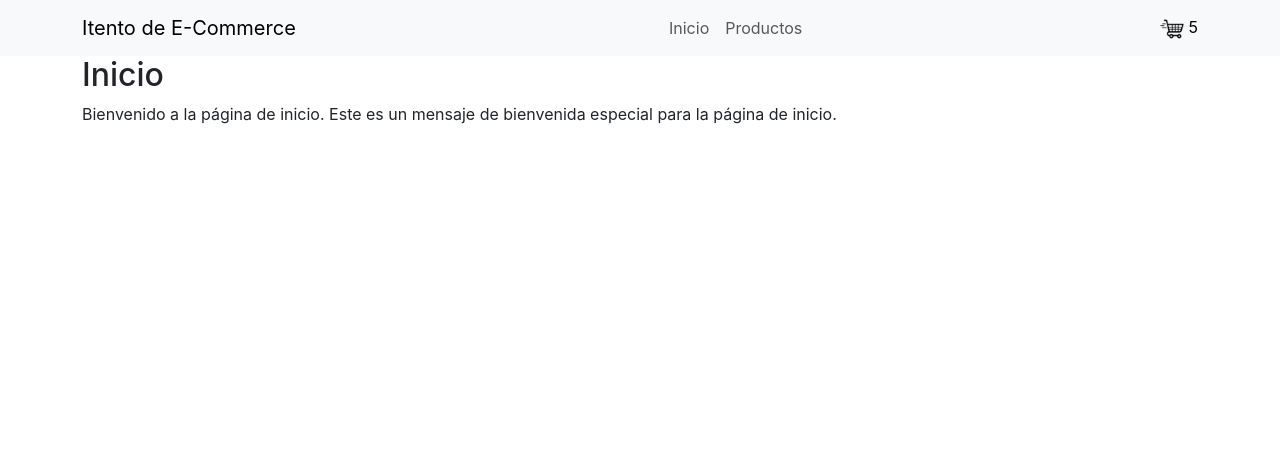
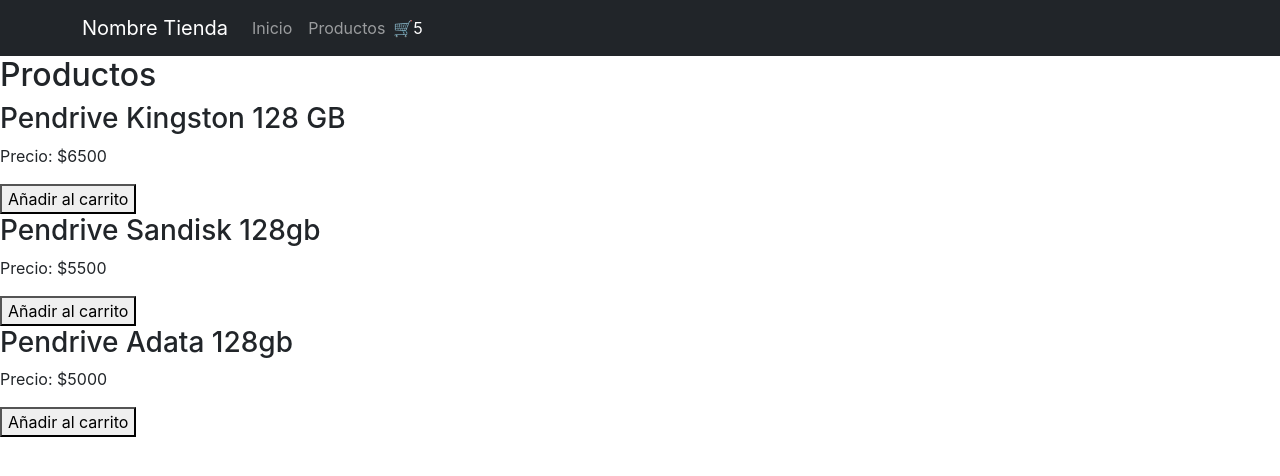
Before and after one commit to DiegoGilardoni11/CoderHouseReact, a React (Create React App) app: page /productos in a window 1280 px wide. Shown: the top 476 px of the page. Built offline with nearby package versions, Linux system fonts and the light colour scheme.

Commit message:
segunda Pre-Entrega

```diff
--- a/package.json
+++ b/package.json
@@ -12,7 +12,7 @@
     "react-bootstrap": "^2.9.1",
     "react-dom": "^18.2.0",
     "react-icons": "^4.11.0",
-    "react-router-dom": "^6.18.0",
+    "react-router-dom": "^6.19.0",
     "react-scripts": "5.0.1",
     "web-vitals": "^2.1.4"
   },
--- a/src/App.js
+++ b/src/App.js
@@ -1,24 +1,27 @@
-import React, { useState } from 'react';
-import Navbar from './components/Navbar';
+import React from 'react';
+import 'bootstrap/dist/css/bootstrap.min.css';
+import { BrowserRouter as Router, Route, Routes } from 'react-router-dom'; // Import Routes instead of Switch
+import NavBar from './components/NavBar';
+import Home from './components/Home';
 import ItemListContainer from './components/ItemListContainer';
+import ItemDetailContainer from './components/ItemDetailContainer';
+
+
+
 
 function App() {
-  const brand = "Itento de E-Commerce";
-  const [categories, setCategories] = useState([
-    { name: "Inicio", content: "¡Bienvenido a nuestra tienda en línea!" },
-    { name: "Productos", content: "Aquí tenemos una selección de nuestros productos." },
-  ]);
-  const [selectedCategory, setSelectedCategory] = useState(categories[0].name);
-
-  const handleCategoryChange = (categoryName) => {
-    setSelectedCategory(categoryName);
-  };
-
   return (
-    <div className="App">
-      <Navbar brand={brand} categories={categories} onCategoryChange={handleCategoryChange} />
-      <ItemListContainer greeting={selectedCategory} category={selectedCategory} />
-    </div>
+    <Router>
+      <div>
+        <NavBar />
+        <Routes>
+          <Route path="/" element={<Home />} />
+          <Route path="/productos" element={<ItemListContainer />} />
+          {/* Ruta dinámica para los detalles del producto */}
+          <Route path="/productos/:itemId" element={<ItemDetailContainer />} />
+        </Routes>
+      </div>
+    </Router>
   );
 }
 
--- a/src/components/CartWidget.js
+++ b/src/components/CartWidget.js
@@ -1,22 +1,10 @@
 import React from 'react';
 
 const CartWidget = () => {
-  const cartItemsCount = 5;
-
-  const cartImageStyle = {
-    width: '24px',
-    height: '24px',
-    marginRight: '5px',
-  };
-
-  const cartItemCountStyle = {
-    color: 'black',
-  };
-
   return (
-    <div className="cart-widget">
-      <img src="/carrito.png" alt="carro" style={cartImageStyle} />
-      <span style={cartItemCountStyle}>{cartItemsCount}</span>
+    <div>
+      <span role="img" aria-label="cart">🛒</span>
+      <span className="cart-num">5</span> {}
     </div>
   );
 };
--- /dev/null
+++ b/src/components/Home.js
@@ -0,0 +1,13 @@
+import React from 'react';
+
+const Home = () => {
+  return (
+    <div>
+      <h2>Bienvenido!</h2>
+      <p>Intento de e-commerce</p>
+      {}
+    </div>
+  );
+};
+
+export default Home;
--- /dev/null
+++ b/src/components/ItemDetail.js
@@ -0,0 +1,16 @@
+
+import React from 'react';
+
+const ItemDetail = ({ id, name, description, precio }) => {
+  return (
+    <div className="item-detail">
+      <h2>{name}</h2>
+      <p>{description}</p>
+      <p>Precio: ${precio}</p>
+      {}
+      <button>Añadir al carrito</button>
+    </div>
+  );
+};
+
+export default ItemDetail;
--- /dev/null
+++ b/src/components/ItemDetailContainer.js
@@ -0,0 +1,20 @@
+import React from 'react';
+import products from './data';
+import ItemDetail from './ItemDetail';
+
+const ItemDetailContainer = ({ itemId }) => {
+  const selectedItem = products.find((product) => product.id === itemId);
+
+  if (!selectedItem) {
+    return <div>No se encontró el producto</div>;
+  }
+
+  return (
+    <div>
+      <h2>Detalles del Producto</h2>
+      <ItemDetail {...selectedItem} />
+    </div>
+  );
+};
+
+export default ItemDetailContainer;
--- a/src/components/ItemListContainer.js
+++ b/src/components/ItemListContainer.js
@@ -1,36 +1,16 @@
+// ItemListContainer.js
 import React from 'react';
+import products from './data'; // Importa el arreglo de productos
+import Item from './Items'; // Importa el componente Item
 
-const ItemListContainer = ({ greeting, category }) => {
+const ItemListContainer = () => {
   return (
-    <div className="container">
-      <div className="row">
-        <div className="col">
-        {category === "Inicio" ? (
-            <div>
-              <h2>{greeting}</h2>
-              <p>
-                Bienvenido a la página de inicio. Este es un mensaje de bienvenida especial para la página de inicio.
-              </p>
-            </div>
-          ) : (
-            <h2>{}</h2>
-          )}
-          {category === "Productos" ? (
-            <div>
-              <h2>{greeting}</h2>
-              <p>
-                Ejemplo de Producto:
-              </p>
-              <div>
-                <h3>Disco SSD Kingston</h3>
-                <p>Disco de estado solido marca Kingston con una tasa de transferencia de 3000 mb/s</p>
-                <p>Precio: $15000.00</p>
-              </div>
-            </div>
-          ) : (
-            <h2>{}</h2>
-          )}
-        </div>
+    <div>
+      <h2>Productos</h2>
+      <div className="item-list">
+        {products.map((product) => (
+          <Item key={product.id} {...product} />
+        ))}
       </div>
     </div>
   );
--- /dev/null
+++ b/src/components/Items.js
@@ -0,0 +1,15 @@
+// Item.js
+import React from 'react';
+
+const Item = ({ id, name, precio }) => {
+  return (
+    <div className="item">
+      <h3>{name}</h3>
+      <p>Precio: ${precio}</p>
+      {/* Agrega más información del producto si es necesario */}
+      <button>Añadir al carrito</button>
+    </div>
+  );
+};
+
+export default Item;
--- a/src/components/Navbar.js
+++ b/src/components/Navbar.js
@@ -1,28 +1,46 @@
 import React from 'react';
 import CartWidget from './CartWidget';
+import { Link } from 'react-router-dom';
 
-const Navbar = ({ brand, categories, onCategoryChange }) => {
+
+const NavBar = () => {
   return (
-    <nav className="navbar navbar-expand-lg navbar-light bg-light">
+    <nav className="navbar navbar-expand-lg navbar-dark bg-dark"> {}
       <div className="container">
-        <a className="navbar-brand" href="/">{brand}</a>
-        <ul className="navbar-nav mr-auto">
-          {categories.map((category, index) => (
-            <li key={index} className="nav-item">
-              <a
-                className="nav-link"
-                href="#"
-                onClick={() => onCategoryChange(category.name)}
-              >
-                {category.name}
-              </a>
+        <Link className="navbar-brand" to="/">
+          Nombre Tienda
+        </Link>
+        <button
+          className="navbar-toggler"
+          type="button"
+          data-toggle="collapse"
+          data-target="#navbarNav"
+          aria-controls="navbarNav"
+          aria-expanded="false"
+          aria-label="Toggle navigation"
+        >
+          <span className="navbar-toggler-icon"></span>
+        </button>
+        <div className="collapse navbar-collapse" id="navbarNav">
+          <ul className="navbar-nav mr-auto">
+            <li className="nav-item">
+              <Link className="nav-link" to="/">
+                Inicio
+              </Link>
             </li>
-          ))}
-        </ul>
-        <CartWidget /> {}
+            <li className="nav-item">
+              <Link className="nav-link" to="/productos">
+                Productos
+              </Link>
+            </li>
+          </ul>
+          <div className="ml-auto">
+            <CartWidget />
+          </div>
+        </div>
       </div>
     </nav>
   );
 };
 
-export default Navbar;
+export default NavBar;
--- /dev/null
+++ b/src/components/data.js
@@ -0,0 +1,8 @@
+const products = [
+    { id: 1, name: 'Pendrive Kingston 128 GB', precio: 6500 },
+    { id: 2, name: 'Pendrive Sandisk 128gb', precio: 5500},
+    { id: 3, name: 'Pendrive Adata 128gb', precio: 5000},
+
+  ];
+
+  export default products;
--- a/src/index.css
+++ b/src/index.css
@@ -14,3 +14,8 @@
   font-family: source-code-pro, Menlo, Monaco, Consolas, 'Courier New',
     monospace;
 }
+
+
+.cart-num {
+  color: white;
+}
--- a/src/index.js
+++ b/src/index.js
@@ -1,18 +1,17 @@
 import React from 'react';
-import ReactDOM from 'react-dom';
+import { createRoot } from 'react-dom/client';
 import reportWebVitals from './reportWebVitals';
 import 'bootstrap/dist/css/bootstrap.min.css';
 import App from './App';
 import './index.css';
 
-ReactDOM.render(
+const root = document.getElementById('root') || document.createElement('div');
+createRoot(root).render(
   <React.StrictMode>
     <App />
-  </React.StrictMode>,
-  document.getElementById('root')
+  </React.StrictMode>
+
 );
-
-
 // If you want to start measuring performance in your app, pass a function
 // to log results (for example: reportWebVitals(console.log))
 // or send to an analytics endpoint. Learn more: https://bit.ly/CRA-vitals
```
Also changed, not shown: 1 other file (tests, documents, lock files or other folders).
